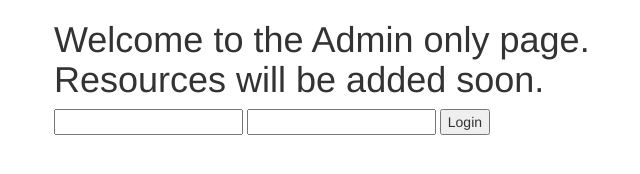
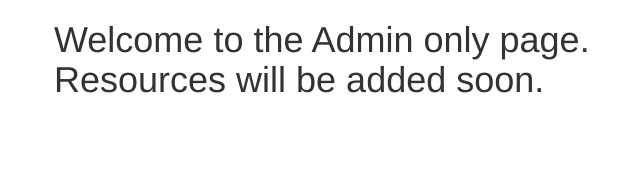
Before and after one commit to duncangrubbs/disrupted-continuum-website, a plain HTML site: page admin.html in a window 1280 px wide. Shown: the whole page, without its empty margins (16-656 px from the left). Drawn offline with nearby package versions, Linux system fonts and the light colour scheme.

Commit message:
Remove Sebastian's code.

```diff
--- a/admin.html
+++ b/admin.html
@@ -14,19 +14,16 @@
 		<div class="container">
 
 			<div class="row">
-				<div class="col-md-12"><h1>Welcome to the Admin only page. <br> Resources will be added soon.</h1></div>
+				<div class="col-md-12">
+					<h1>Welcome to the Admin only page. <br> Resources will be added soon.</h1>
+				</div>
 			</div>
-			<input id="username">
-			<input type="password" id="password">
-			<button type="button" onclick="checkInput()">Login</button>
-			<div id="secret">
 
-			</div>
 		</div>
 
-	<script src="http://code.jquery.com/jquery-1.11.3.min.js"></script>
+		<script src="http://code.jquery.com/jquery-1.11.3.min.js"></script>
   	<script src="js/bootstrap.min.js"></script>
-	<script src="js/gibberish-aes.js"></script>
+		<script src="js/gibberish-aes.js"></script>
   	<script src="script.js"></script>
 
 	</body>
--- a/script.js
+++ b/script.js
@@ -10,18 +10,6 @@ function checkInput() {
 		console.log("test");
 		window.open("admin.html");
 
-	var inputUsername = document.getElementById('username').value;
-	var inputPassword = document.getElementById('password').value;
-
-	secret = "U2FsdGVkX1+KkU5/aGa4zooxG3anrWj0O91TtUvbz3gOTy+BKgkWq4JF1+7au5i9"
-	try {
-    document.getElementById('secret').innerHTML = GibberishAES.dec(secret, inputUsername + inputPassword);
-
-	}
-	catch(err) {
-			document.getElementById('secret').innerHTML = ""
-	    alert("Please enter a correct username/password.");
 	}
 
-
 }
```
